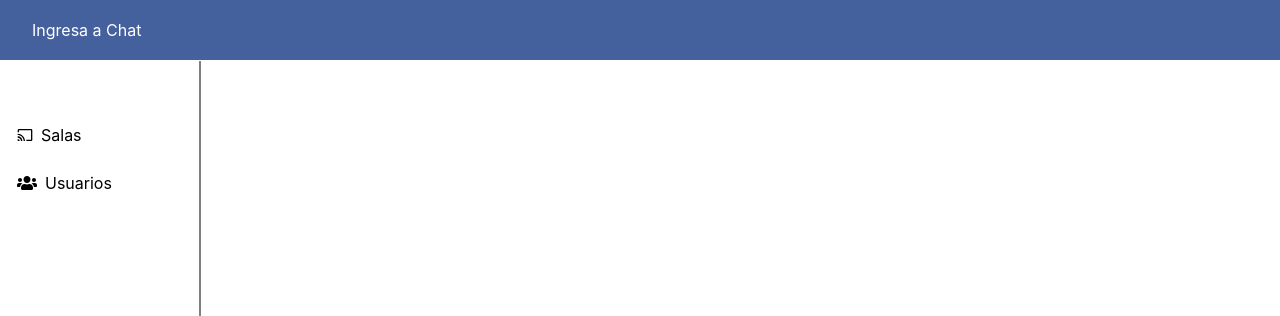
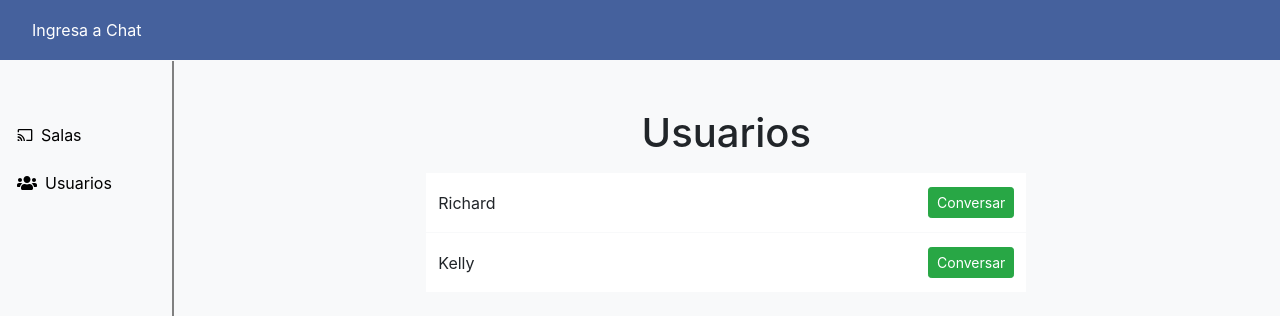
Before and after one commit to wilmer2/chat-app, a React (Create React App) app: page /users in a window 1280 px wide. Shown: the top 316 px of the page. Built offline with nearby package versions, Linux system fonts and the light colour scheme.

Commit message:
adding user list ui

```diff
--- a/src/App.js
+++ b/src/App.js
@@ -4,6 +4,7 @@ import Layout from './layout';
 import EntryChat from './pages/EntryChat';
 import RoomList from './pages/Room/List';
 import RoomNew from './pages/Room/New';
+import UserList from './pages/User/List';
 
 const App = () => {
   return (
@@ -13,6 +14,7 @@ const App = () => {
           <Route exact path='/' component={EntryChat} />
           <Route exact path='/rooms' component={RoomList} />
           <Route exact path='/rooms/register'  component={RoomNew} />
+          <Route exact path='/users'  component={UserList} />
         </Layout>
       </Switch>
     </BrowserRouter>
--- a/src/components/wrappers/MainWrapper.js
+++ b/src/components/wrappers/MainWrapper.js
@@ -2,7 +2,7 @@ import React from 'react';
 import styled from 'styled-components';
 
 const MainWrapperStyle = styled.section`
-
+  background-color: #F8F9FA;
   min-height: 918px;
   border: 1px solid transparent;
 `
--- /dev/null
+++ b/src/pages/User/List/components/UserList.js
@@ -0,0 +1,14 @@
+import React from 'react';
+import UserListItem from './UserListItem';
+
+const UserList = () => (
+  <div className="row mt-3">
+    <div className="col-md-12">
+      <UserListItem  nickname="Richard" />
+      <UserListItem  nickname="Kelly" />
+
+    </div>
+  </div>
+);
+
+export default UserList;
--- /dev/null
+++ b/src/pages/User/List/components/UserListItem.js
@@ -0,0 +1,27 @@
+import React from 'react';
+import styled from 'styled-components';
+
+const UserItem = styled.div`
+  background-color: white;
+
+  border-bottom: .5px solid #F8F9FA;
+  max-width: 600px;
+  margin: 0 auto;
+  height: 60px;
+  display: flex;
+  align-items: center;
+  justify-content: space-between;
+  padding-left: 12px;
+  padding-right: 12px;
+`;
+
+const UserListItem = ({ nickname }) => (
+  <UserItem>
+    <div>
+      {nickname}
+    </div>
+    <button className="btn btn-success btn-sm">Conversar</button>
+  </UserItem>
+);
+
+export default UserListItem;
--- /dev/null
+++ b/src/pages/User/List/components/UserListView.js
@@ -0,0 +1,12 @@
+import React from 'react';
+import UserList from './UserList';
+
+
+const UserListView = () => (
+  <div className="container">
+    <h1 className="text-center mt-5">Usuarios</h1>
+    <UserList />
+  </div>
+);
+
+export default UserListView;
--- /dev/null
+++ b/src/pages/User/List/index.js
@@ -0,0 +1,3 @@
+import UserListView from './components/UserListView';
+
+export default UserListView;
```
